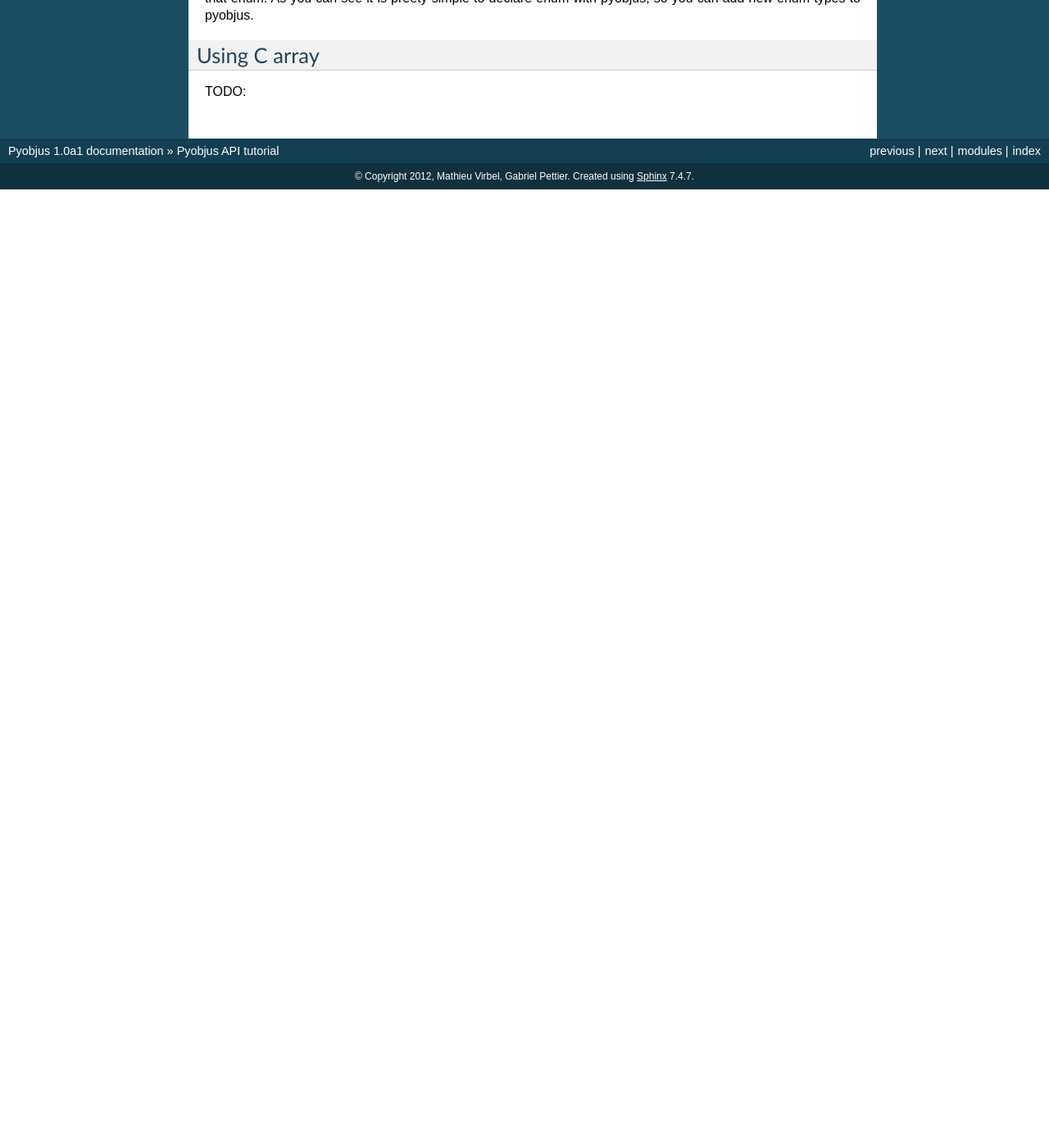
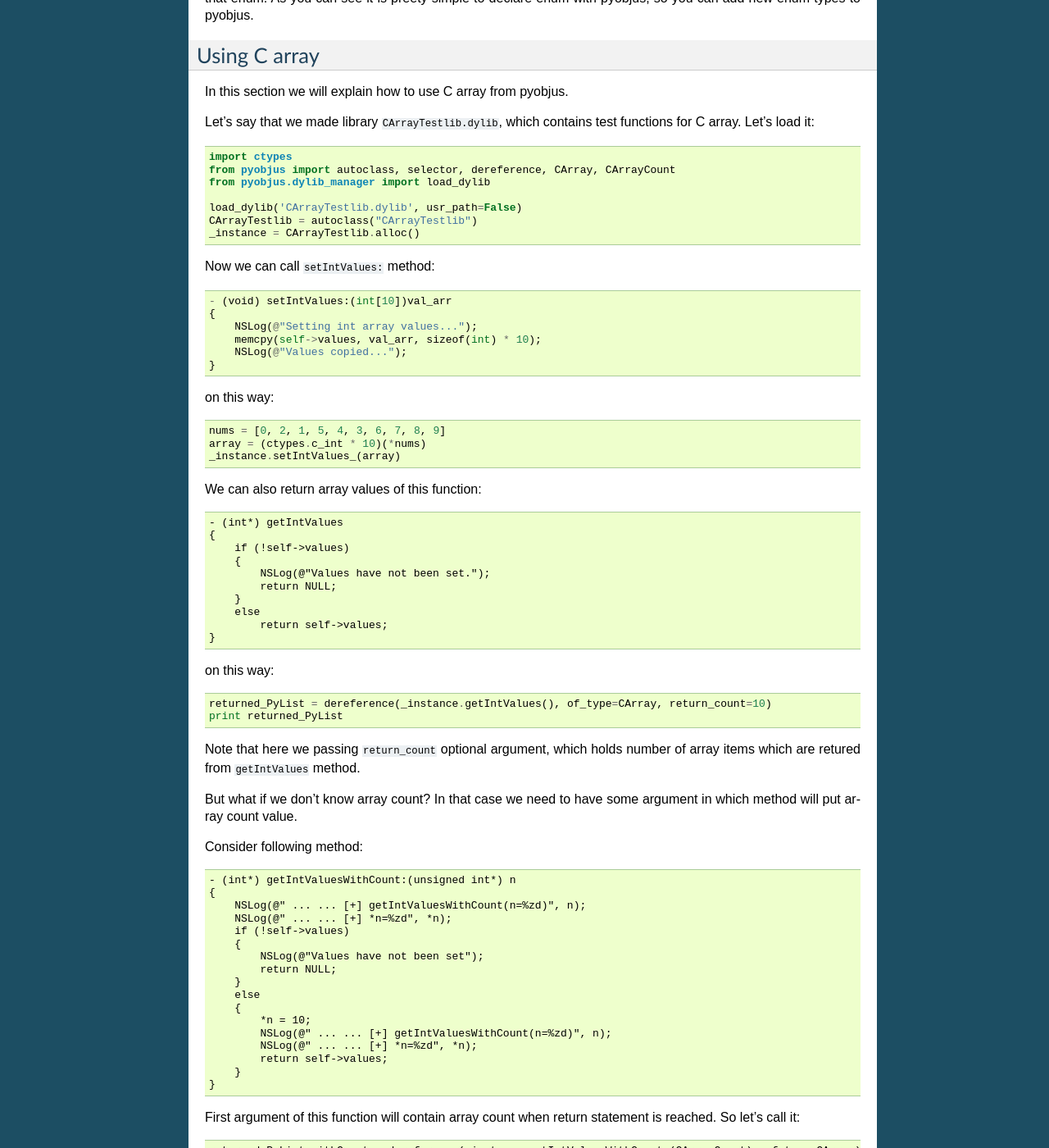
Before and after one commit to kivy/pyobjus, a Sphinx documentation site: the page built from docs/source/core_tutorials.rst, in a window 1280 px wide and 1400 px high, scrolled down 10348 px. Shown: the whole window at 82% size. Built offline with Sphinx 7.4.7, drawn with Linux system fonts in a browser that asks for light colours; before the commit the page ends 10579 px from its top, so only the background shows below that; some of the changed text lies outside the part shown.

Commit message:
docs for carrray. Little update of rest documentation.

```diff
--- a/docs/source/core_tutorials.rst
+++ b/docs/source/core_tutorials.rst
@@ -544,4 +544,128 @@ The first argument of ``enum`` function is name of new enum type, and rest of ar
 Using C array
 -------------
 
-TODO:
+In this section we will explain how to use C array from pyobjus.
+
+Let's say that we made library ``CArrayTestlib.dylib``, which contains test functions for C array. Let's load it::
+
+    import ctypes
+    from pyobjus import autoclass, selector, dereference, CArray, CArrayCount
+    from pyobjus.dylib_manager import load_dylib
+
+    load_dylib('CArrayTestlib.dylib', usr_path=False)
+    CArrayTestlib = autoclass("CArrayTestlib")
+    _instance = CArrayTestlib.alloc()
+
+Now we can call ``setIntValues:`` method::
+
+    - (void) setIntValues:(int[10])val_arr
+    {
+        NSLog(@"Setting int array values...");
+        memcpy(self->values, val_arr, sizeof(int) * 10);
+        NSLog(@"Values copied...");
+    }
+
+on this way::
+
+    nums = [0, 2, 1, 5, 4, 3, 6, 7, 8, 9]
+    array = (ctypes.c_int * 10)(*nums)
+    _instance.setIntValues_(array)
+
+We can also return array values of this function::
+
+    - (int*) getIntValues
+    {
+        if (!self->values)
+        {
+            NSLog(@"Values have not been set.");
+            return NULL;
+        }
+        else
+            return self->values;
+    }
+
+on this way::
+
+    returned_PyList = dereference(_instance.getIntValues(), of_type=CArray, return_count=10)
+    print returned_PyList
+
+Note that here we passing ``return_count`` optional argument, which holds number of array items which are retured from ``getIntValues`` method.
+
+But what if we don't know array count? In that case we need to have some argument in which method will put array count value.
+
+Consider following method::
+
+    - (int*) getIntValuesWithCount:(unsigned int*) n
+    {
+        NSLog(@" ... ... [+] getIntValuesWithCount(n=%zd)", n);
+        NSLog(@" ... ... [+] *n=%zd", *n);
+        if (!self->values)
+        {
+            NSLog(@"Values have not been set");
+            return NULL;
+        }
+        else
+        {
+            *n = 10;
+            NSLog(@" ... ... [+] getIntValuesWithCount(n=%zd)", n);
+            NSLog(@" ... ... [+] *n=%zd", *n);
+            return self->values;
+        }
+    }
+
+First argument of this function will contain array count when return statement is reached. So let's call it::
+
+    returned_PyList_withCount = dereference(_instance.getIntValuesWithCount_(CArrayCount), of_type=CArray)
+    print returned_PyList_withCount
+
+Pyobjus will internally read from that argument and convert returned C array to python array.
+
+If method returns values/ArrayCount over reference and you don't provide ``CArrayCount``
+on the right position in the method signature, you will get ``IndexError: tuple index out of range``
+or segmentation fault, so don't forget to provide ``CArrayCount`` on the right position.
+
+You may wonder, can you use multidimensional arrays from pyobjus? Yes, you can. Consider following method::
+
+    - (void) set2DIntValues: (int[10][10]) val_arr
+    {
+        NSLog(@"Setting 2D int array values...");
+        memcpy(self->int_2d_arr, val_arr, sizeof(int) * 10 * 10);
+        NSLog(@"Values copied...");
+    }
+    - (int*) get2DIntValues
+    {
+        if (!self->int_2d_arr)
+        {
+            NSLog(@"Values have not been set for int 2d array.");
+            return NULL;
+        }
+        else
+        {
+            return (int*)self->int_2d_arr;
+        }
+    }
+
+To call this method first we need to make multidimensional array from python in this way::
+
+    twoD_array = [
+        [1, 2, 3, 4, 5, 6, 7, 8, 9, 10],
+        [11, 12, 13, 14, 15, 16, 17, 18, 19, 20],
+        [21, 22, 23, 24, 25, 26, 27, 28, 29, 30],
+        [31, 32, 33, 34, 35, 36, 37, 38, 39, 40],
+        [41, 42, 43, 44, 45, 46, 47, 48, 49, 50],
+        [51, 52, 53, 54, 55, 56, 57, 58, 59, 60],
+        [61, 62, 63, 64, 65, 66, 67, 68, 69, 70],
+        [71, 72, 73, 74, 75, 76, 77, 78, 79, 80],
+        [81, 82, 83, 84, 85, 86, 87, 88, 89, 90],
+        [91, 92, 93, 94, 95, 96, 97, 98, 99, 100]
+    ]
+
+This will be representation of ``int[10][10]``, so let's call above method::
+
+    _instance.set2DIntValues_(twoD_array)
+    returned_2d_list = dereference(_instance.get2DIntValues(), of_type=CArray, partition=[10,10])
+    print returned_2d_list
+
+You can see optional ``partition`` argument of dereference function. Arguments contains format of C array. In this case it is ``[10, 10]``.
+
+You can find additional examples on this `link <https://github.com/ivpusic/pyobjus/blob/master/examples/using_carray.py>`_.
--- a/docs/source/foundation_eg.rst
+++ b/docs/source/foundation_eg.rst
@@ -201,3 +201,8 @@ So this will output::
 
     >>> some other text for NSDictionary
     >>> some text for NSDictionary
+
+Other
+-----
+
+Other examples are located on this External hyperlinks, `link <https://github.com/kivy/pyobjus/tree/master/examples>`_.
--- a/docs/source/installation.rst
+++ b/docs/source/installation.rst
@@ -26,3 +26,8 @@ Or you can build documentation for yourself::
 
     make html
     open docs/build/html/index.html
+
+Installation on the iOS
+-----------------------
+
+Please look at :ref:`pyobjus_ios` section.
```
